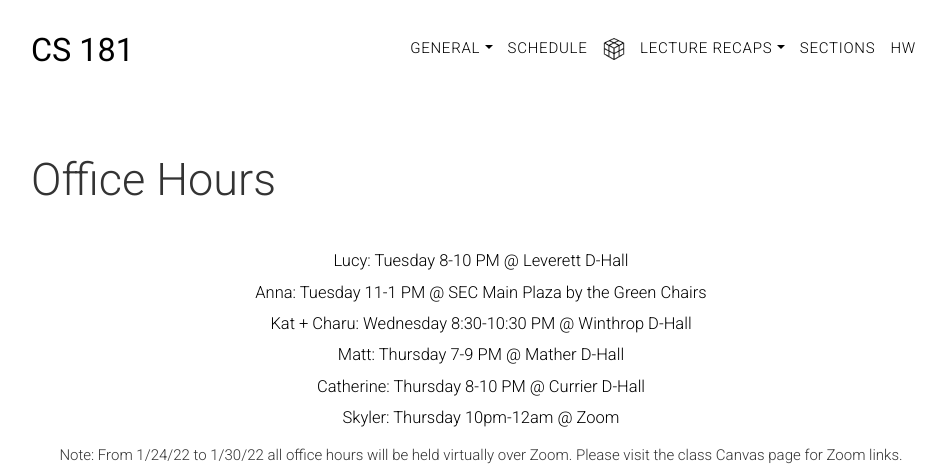
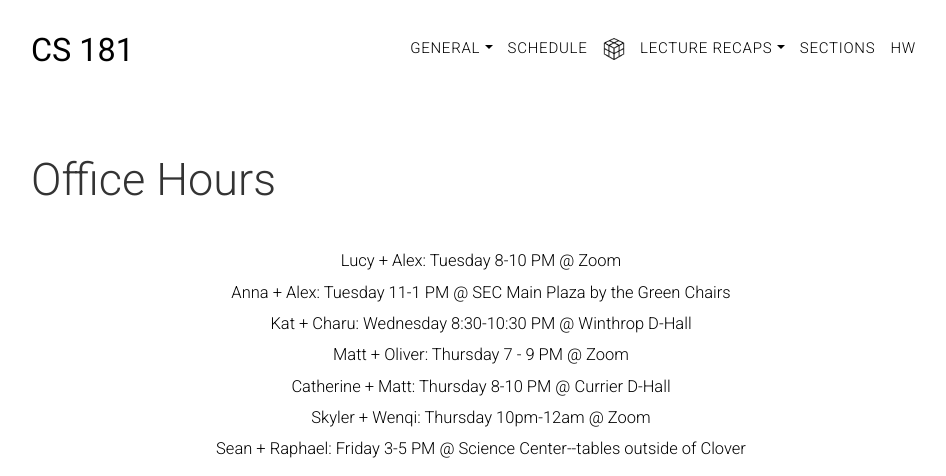
Before and after one commit to harvard-ml-courses/cs181-web, a Jekyll site: the page built from officehours.html, in a window 1280 px wide, cut to the strip 0-476 px from the top of the page. Shown: the whole strip, without its empty margins (159-1105 px from the left). Built offline with Jekyll 4.4.1, drawn with Linux system fonts in a browser that asks for light colours.

Commit message:
Update officehours.html

```diff
--- a/officehours.html
+++ b/officehours.html
@@ -7,22 +7,25 @@ weight: 0
 <section class="main-container text">
 	<ul class="lists">
     <li>
-      Lucy: Tuesday 8-10 PM @ Leverett D-Hall
+      Lucy + Alex: Tuesday 8-10 PM @ Zoom
     </li>
     <li>
-      Anna: Tuesday 11-1 PM @ SEC Main Plaza by the Green Chairs
+      Anna + Alex: Tuesday 11-1 PM @ SEC Main Plaza by the Green Chairs
     </li>
     <li>
       Kat + Charu: Wednesday 8:30-10:30 PM @ Winthrop D-Hall
     </li>
     <li>
-      Matt: Thursday 7-9 PM @ Mather D-Hall
+      Matt + Oliver: Thursday 7 - 9 PM @ Zoom
     </li>
     <li>
-      Catherine: Thursday 8-10 PM @ Currier D-Hall
+      Catherine + Matt: Thursday 8-10 PM @ Currier D-Hall
     </li>
     <li>
-      Skyler: Thursday 10pm-12am @ Zoom
+      Skyler + Wenqi: Thursday 10pm-12am @ Zoom
+    </li>
+    <li>
+      Sean + Raphael: Friday 3-5 PM @ Science Center--tables outside of Clover
     </li>
   </ul>
   <p> Note: From 1/24/22 to 1/30/22 all office hours will be held virtually over Zoom. Please visit the class Canvas page for Zoom links.</p>
```
